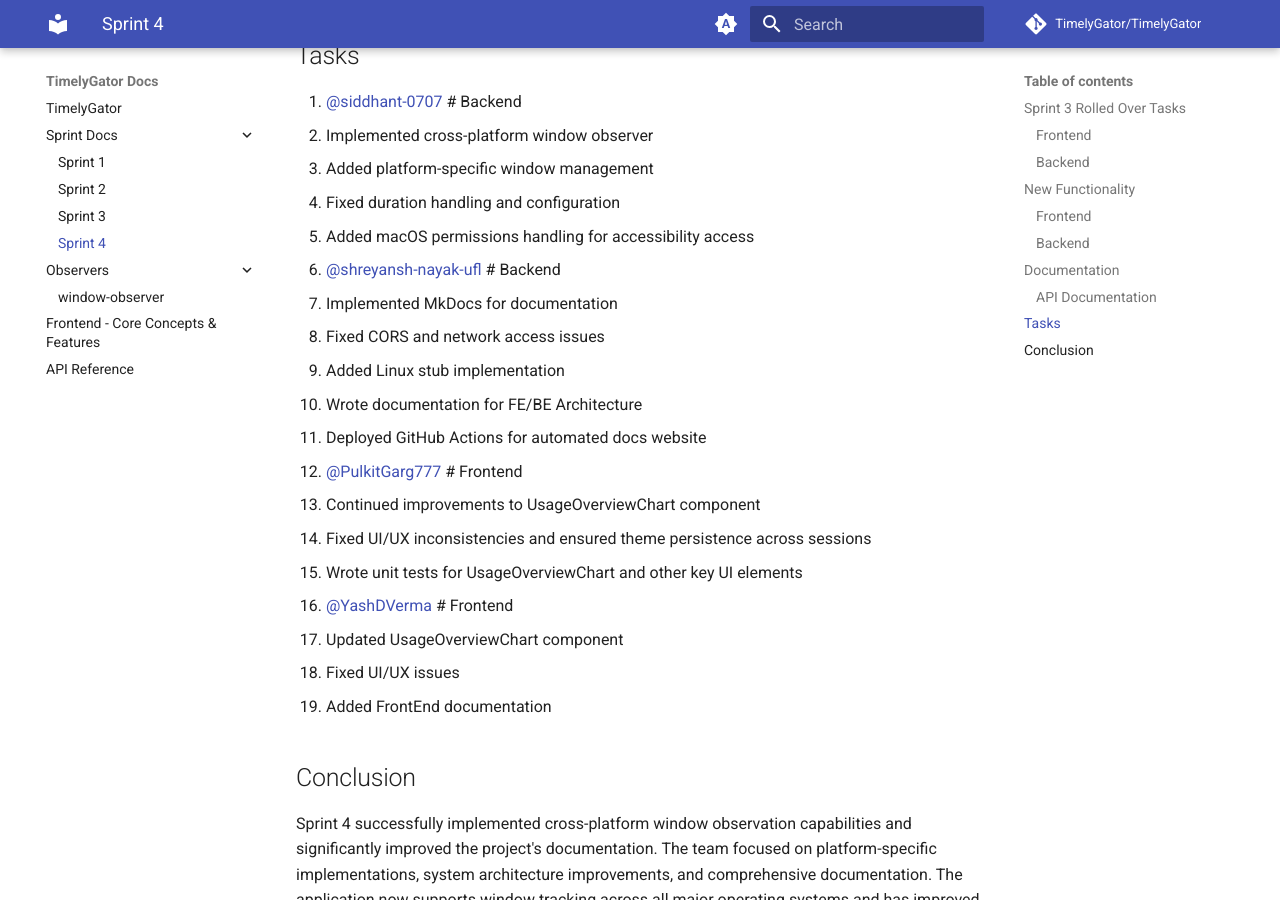
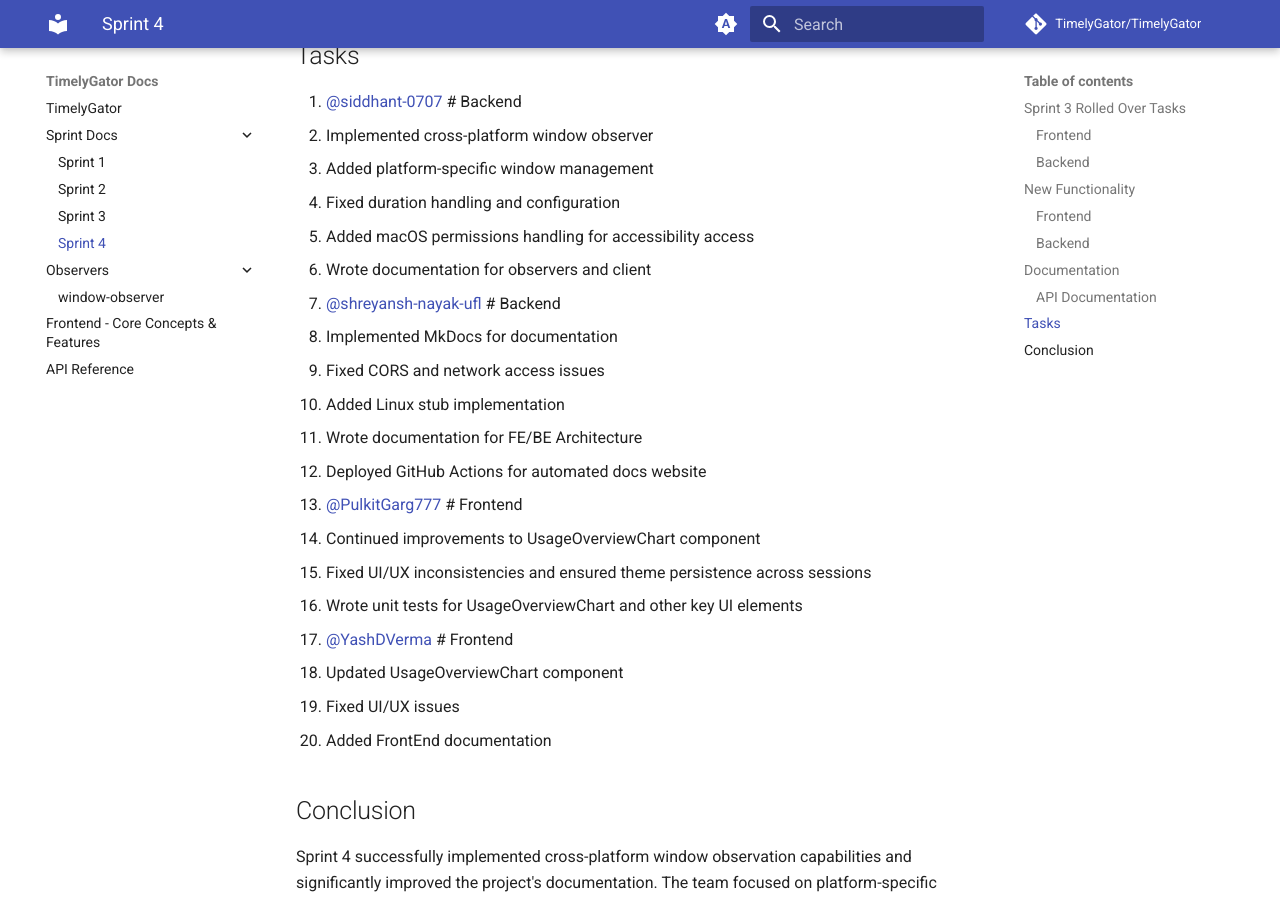
Before and after one commit to timelygator/TimelyGator, an MkDocs documentation site: the page built from docs/files/sprint/Sprint4.md, in a window 1280 px wide and 900 px high, scrolled down 1641 px. Built offline with MkDocs 1.6.1 and Material for MkDocs 9.7.7, drawn with Linux system fonts in a browser that asks for light colours; comment, search, counter and statistics services are not loaded.

Commit message:
Update Sprint4.md
Signed-off-by: Siddhant Chauhan <chauhanjoy10@gmail.com>

```diff
--- a/docs/files/sprint/Sprint4.md
+++ b/docs/files/sprint/Sprint4.md
@@ -52,6 +52,7 @@
    - Added platform-specific window management
    - Fixed duration handling and configuration
    - Added macOS permissions handling for accessibility access
+   - Wrote documentation for observers and client
 
 2. [@shreyansh-nayak-ufl](https://github.com/shreyansh-nayak-ufl) # Backend
    - Implemented MkDocs for documentation
```
